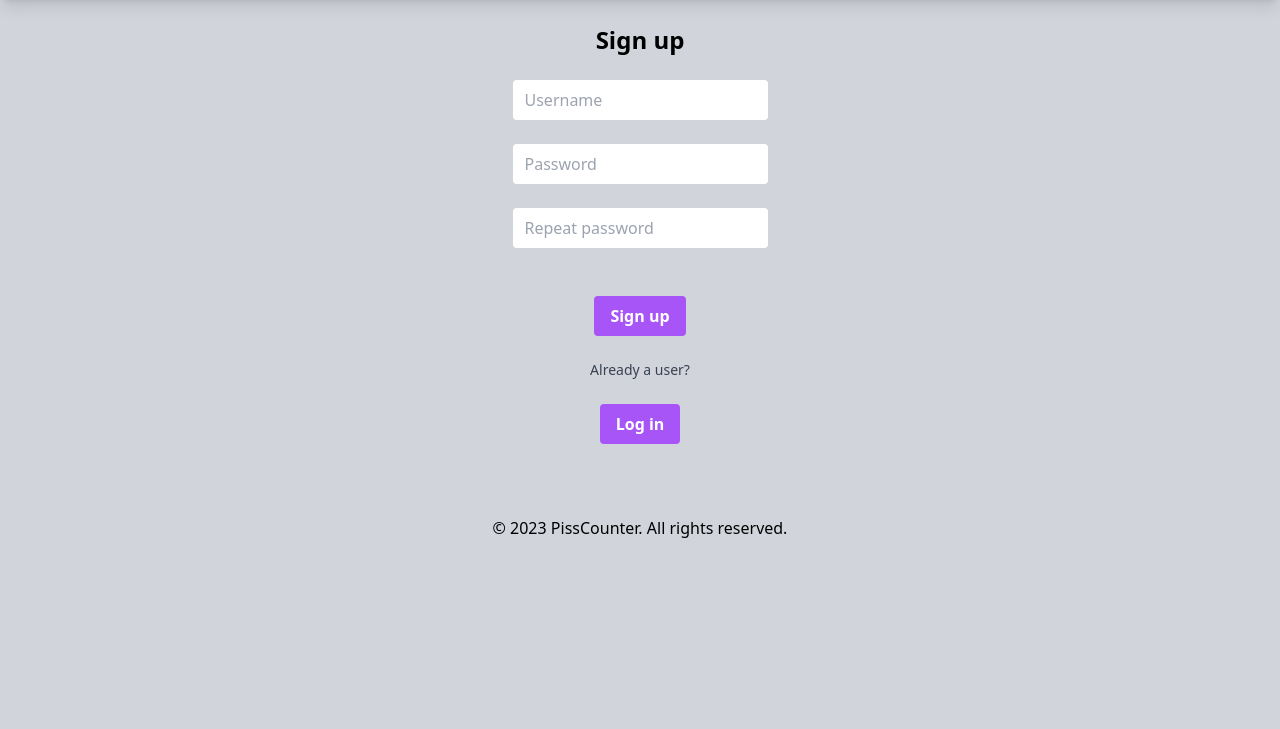
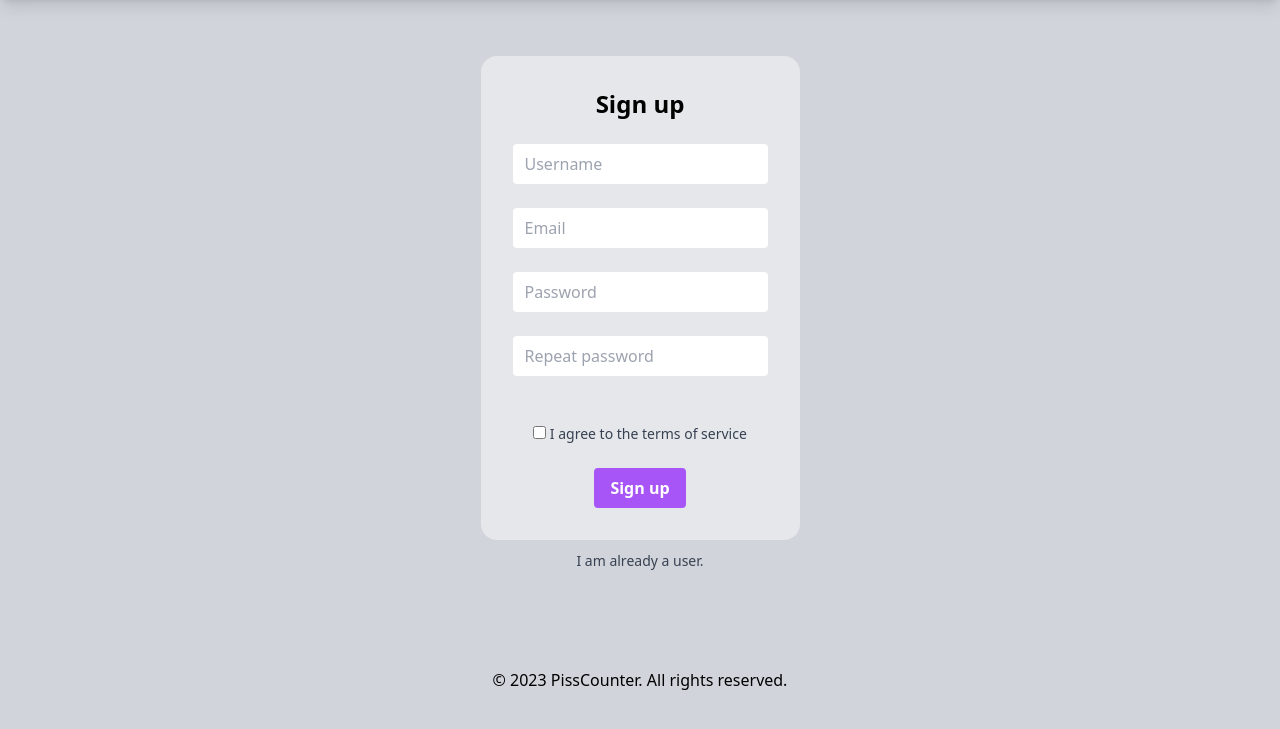
Before and after one commit to luddthree/pisscounter, a Flask app: page /enternew in a window 1280 px wide. Shown: the part 56-785 px from the top of the page. Run offline with Flask 3, Linux system fonts and the light colour scheme; style sheets or scripts are compiled from the project's sources.

Commit message:
email, css, header

```diff
--- a/app.py
+++ b/app.py
@@ -66,13 +66,14 @@ def addrec():
         try:
             name=request.form['name']
             pin=request.form['pin']
+            email=request.form['email']
 
             if check_duplicates(name):
                 msg = "Username already taken"
             else:
                 with sql.connect(databasePath) as con:
                     cur = con.cursor()
-                    cur.execute("INSERT INTO login (name,pin) VALUES (?,?)",(name,pin))
+                    cur.execute("INSERT INTO login (name,pin,email) VALUES (?,?,?)",(name,pin,email))
                     con.commit()
                     session['username'] = name
                     msg = "Welcome to Pisscounter " + name + "!"
--- a/templates/admin_page.html
+++ b/templates/admin_page.html
@@ -9,7 +9,7 @@
     <meta name="viewport" content="width=device-width, initial-scale=1.0">
 
 
-    <title>Lotus</title>
+    <title>Pisscounter Admin</title>
     <link rel="stylesheet" href="/static/output.css">
     <style>
 
@@ -100,6 +100,7 @@ footer {
       <thead>
           <td><p class="font-bold">Username</p></td>
           <td><p class="font-bold">Password</p></td>
+          <td><p class="font-bold">Email</p></td>
           <td><p class="font-bold">Slett</p></td>
       </thead>
 
@@ -108,6 +109,7 @@ footer {
       <tr>
                 <td>{{ row['name'] }}</td>
                 <td>{{ row['pin'] }}</td>
+                <td>{{ row['email'] }}</td>
           <td>
             <form action="{{ url_for('delete_record', record_id=row['name']) }}" method="post" style="display: inline;">
                 <input type="submit" value="Delete" class="bg-red-700 hover:bg-red-900 text-white font-bold py-1 px-1 rounded right-2">
@@ -176,7 +178,7 @@ footer {
 <br><br>
 <footer class="mb-auto  fixed bottom-0 w-full">
     <div class="text-center">
-    <p>&copy; 2023 Lotus. All rights reserved.</p>
+    <p>&copy; 2023 Pisscounter. All rights reserved.</p>
 </div>
   </footer>
 
--- a/templates/index.html
+++ b/templates/index.html
@@ -13,7 +13,7 @@
     <meta name="viewport" content="width=device-width, initial-scale=1.0">
 
 
-    <title>PissCounter Beta 1.4</title>
+    <title>PissCounter</title>
     <link rel="stylesheet" href="/static/output.css">
     <style>
 
--- a/templates/index_app.html
+++ b/templates/index_app.html
@@ -13,7 +13,7 @@
     <meta name="viewport" content="width=device-width, initial-scale=1.0">
 
 
-    <title>PissCounter Beta 1.4</title>
+    <title>PissCounter</title>
     <link rel="stylesheet" href="/static/output.css">
     <style>
 
--- a/templates/map.html
+++ b/templates/map.html
@@ -5,7 +5,7 @@
     <link rel="shortcut icon" href="/favicon.ico" type="image/x-icon">
 
     <link rel="stylesheet" href="/static/output.css">
-    <title>Flask Leaflet Website</title>
+    <title>Pisscounter PissMap</title>
     <meta charset="utf-8">
     <meta name="viewport" content="width=device-width, initial-scale=1">
     <link rel="stylesheet" href="{{ url_for('static', filename='css/universal.css') }}" />
--- a/templates/map2.html
+++ b/templates/map2.html
@@ -6,7 +6,7 @@
 
     <meta charset="UTF-8">
     <meta name="viewport" content="width=device-width, initial-scale=1.0">
-    <title>PissMap</title>
+    <title>Pisscounter PissMap</title>
     <link rel="stylesheet" href="/static/output.css">
 
 </head>
--- a/templates/map_app.html
+++ b/templates/map_app.html
@@ -5,7 +5,7 @@
     <link rel="shortcut icon" href="/favicon.ico" type="image/x-icon">
 
     <link rel="stylesheet" href="/static/output.css">
-    <title>Flask Leaflet Website</title>
+    <title>Pisscounter PissMap</title>
     <meta charset="utf-8">
     <meta name="viewport" content="width=device-width, initial-scale=1">
     <link rel="stylesheet" href="{{ url_for('static', filename='css/universal.css') }}" />
--- a/templates/result.html
+++ b/templates/result.html
@@ -10,7 +10,7 @@
     <meta http-equiv="X-UA-Compatible" content="IE=edge">
     <meta name="viewport" content="width=device-width, initial-scale=1.0">
     <link rel="stylesheet" href="/static/output.css">
-    <title>PissCounter Beta 1.6</title>
+    <title>PissCounter</title>
     <style>
 
 
--- a/templates/student.html
+++ b/templates/student.html
@@ -1,5 +1,6 @@
 <!DOCTYPE html>
 <html lang="en">
+
 <head>
   <link rel="icon" href="/favicon.ico" type="image/x-icon">
   <link rel="shortcut icon" href="/favicon.ico" type="image/x-icon">
@@ -7,8 +8,6 @@
   <script async src="https://pagead2.googlesyndication.com/pagead/js/adsbygoogle.js?client=ca-pub-8921164054573762"
     crossorigin="anonymous"></script>
   <style>
-
-
     hr {
       border-color: rgb(179, 179, 179);
     }
@@ -19,7 +18,6 @@
       bottom: 0;
       width: 100%;
     }
-
   </style>
   <link rel="stylesheet" href="/static/output.css">
   <meta charset="UTF-8">
@@ -28,6 +26,7 @@
   <title>Signup PissCounter</title>
 
 </head>
+
 <body class="bg-gray-300">
   <header>
     <!-- Navigation bar -->
@@ -37,13 +36,8 @@
       <div class="flex w-full flex-wrap items-center justify-between px-3">
         <div class="flex items-center">
           <!-- Hamburger menu button -->
-              <button onclick="location.href = '/';"
-                class="border-0 text-xl "
-                type="button"
-                data-te-collapse-init
-                data-te-target="#navbarSupportedContentY"
-                aria-controls="navbarSupportedContentY"
-                aria-expanded="false"
+          <button onclick="location.href = '/';" class="border-0 text-xl " type="button" data-te-collapse-init
+            data-te-target="#navbarSupportedContentY" aria-controls="navbarSupportedContentY" aria-expanded="false"
             aria-label="Toggle navigation">
             <!-- Hamburger menu icon -->
 
@@ -81,15 +75,15 @@
 
   </header>
 
-
-
-
+  <br><br>
+  <div class="flex">
+    <div class="m-2 mx-auto">
+      <div class="bg-gray-200 rounded-2xl px-8 py-2">
         <form action="{{url_for('addrec')}}" method="POST">
           <br>
           <div>
             <h1 class="text-2xl text-center font-bold">Sign up</h1>
           </div>
-
 
           <br>
           <div class="flex justify-center">
@@ -97,22 +91,44 @@
           </div>
           <br>
           <div class="flex justify-center">
-          <input class="form__input rounded py-2 px-3" id="name1" type="password" name="pin" id="" placeholder="Password"><br>
+            <input class="form__input rounded py-2 px-3" id="email" type="email" name="email" placeholder="Email"><br>
           </div>
           <br>
           <div class="flex justify-center">
-          <input class="form__input rounded py-2 px-3" id="name2" type="password" placeholder="Repeat password" onkeyup="checkPasswordMatch()">
+            <input class="form__input rounded py-2 px-3" id="name1" type="password" name="pin" id=""
+              placeholder="Password"><br>
           </div>
           <br>
           <div class="flex justify-center">
+            <input class="form__input rounded py-2 px-3" id="name2" type="password" placeholder="Repeat password"
+              onkeyup="checkPasswordMatch()">
+          </div>
+          <br>
+          <div class="flex justify-center text-sm">
             <p id="passwordMatchMessage"></p>
           </div>
 
           <br>
-      <div class="flex justify-center">
-          <button class="daddy bg-purple-500 hover:bg-purple-800 text-white font-bold py-2 px-4 rounded" id="signupButton" disabled><span class="text">Sign up</span></button>
+          <div class="flex justify-center text-sm text-gray-700">
+            <label for="agreeTerms" class="text-sm">
+              <input type="checkbox" id="agreeTerms" name="agreeTerms" required> I agree to the terms of service</label>
           </div>
 
+          <br>
+          <div class="flex justify-center">
+            <button class="daddy bg-purple-500 hover:bg-purple-800 text-white font-bold py-2 px-4 rounded"
+              id="signupButton" disabled><span class="text">Sign up</span></button>
+              <br>
+          </div>
+        </form>
+        <br>
+      </div>
+    </div>
+  </div>
+
+  <div class="flex justify-center">
+    <p><a href="/logon" class="text-gray-700 text-sm hover:text-gray-900">I am already a user. </a></p>
+  </div><br>
   <script>
     function checkPasswordMatch() {
       var password = document.getElementById("name1").value;
@@ -131,27 +147,26 @@
       }
     }
   </script>
-<br>
-<div class="flex justify-center">
-  <p class="text-gray-700 text-sm">Already a user?</p>
-  </div><br>
 
-</form>
 
-<div class="flex justify-center">
+  <!-- <b><a href="/logon" class="text-blue-700 hover:text-blue-900">Sign in </a> to access this page!</b> -->
 
-<button class="daddy bg-purple-500 hover:bg-purple-800 text-white font-bold py-2 px-4 rounded"><a href="/logon" class="button-64"><span class="text">Log in</span></a></button>
-</div>
+
+
+  <!-- <div class="flex justify-center">
+
+    <button class="daddy bg-purple-500 hover:bg-purple-800 text-white font-bold py-2 px-4 rounded"><a href="/logon"
+        class="button-64"><span class="text">Log in</span></a></button>
+  </div> -->
+
+
   </form>
   <script async src="https://pagead2.googlesyndication.com/pagead/js/adsbygoogle.js?client=ca-pub-8921164054573762"
     crossorigin="anonymous"></script>
+
   <!-- rekalme -->
-<ins class="adsbygoogle"
-     style="display:block"
-     data-ad-client="ca-pub-8921164054573762"
-     data-ad-slot="6241551357"
-     data-ad-format="auto"
-     data-full-width-responsive="true"></ins>
+  <ins class="adsbygoogle" style="display:block" data-ad-client="ca-pub-8921164054573762" data-ad-slot="6241551357"
+    data-ad-format="auto" data-full-width-responsive="true"></ins>
   <script>
     (adsbygoogle = window.adsbygoogle || []).push({});
   </script>
@@ -162,4 +177,5 @@
     <p>&copy; 2023 PissCounter. All rights reserved.</p>
   </div>
 </footer>
+
 </html>
```
Also changed, not shown: templates/list.html (deleted, +0 -47 lines), templates/login.html (+24 -19 lines), database.db. Lines whose indentation alone changed are shown as unchanged.
